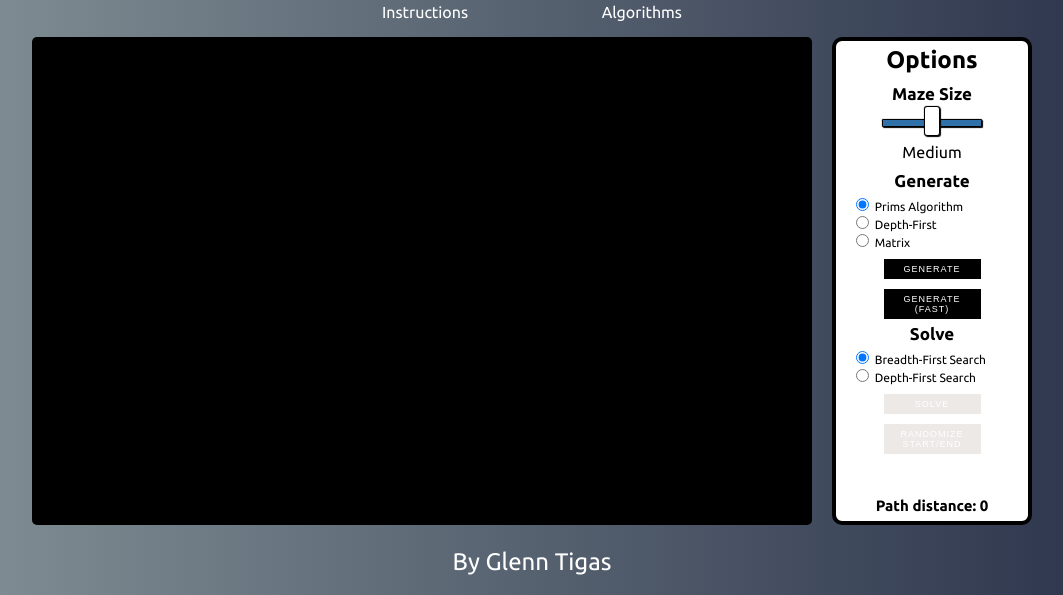
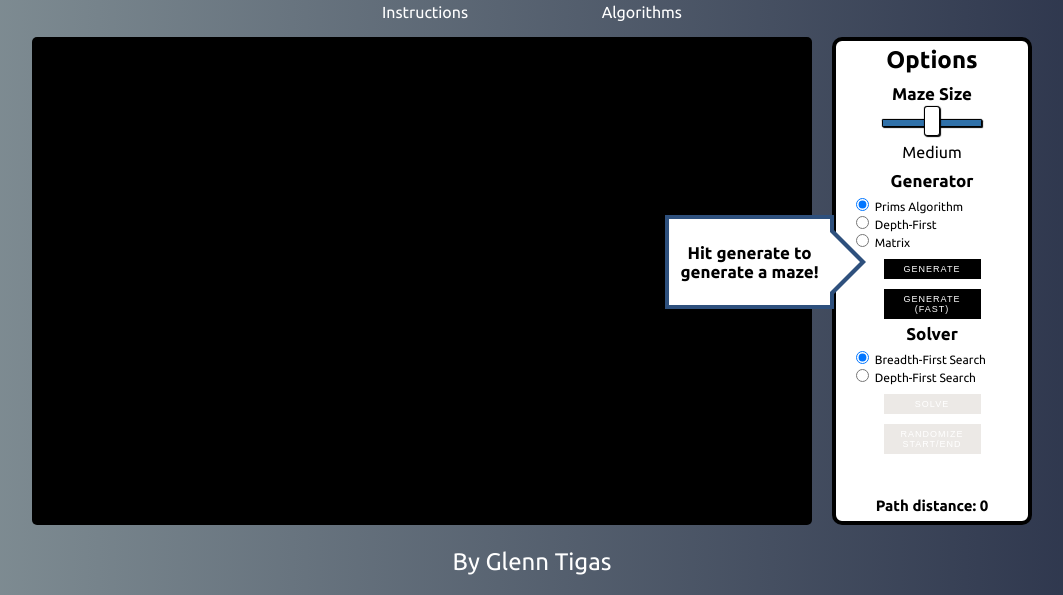
Before and after one commit to gtigas/maze-viz, a website: page index.html in a window 1280 px wide. Shown: the part 102-697 px from the top of the page, without its empty margins (108-1171 px from the left). Drawn offline with Linux system fonts and the light colour scheme.

Commit message:
add initial popup window

```diff
--- a/assets/styles/style.css
+++ b/assets/styles/style.css
@@ -88,6 +88,7 @@ p {
 }
 
 .menu {
+  position: relative;
   background: white;
   display: flex;
   flex-direction: column;
@@ -237,3 +238,58 @@ input[type=range]:focus::-ms-fill-lower {
 input[type=range]:focus::-ms-fill-upper {
   background: #367ebd;
 }
+
+.arrow-container {
+  position: absolute;
+  top: 174px;
+  left: -171px;
+}
+
+.arrow_box {
+	position: relative;
+	background: #ffffff;
+	border: 4px solid #2e507d;
+  width: 161px;
+  -webkit-animation: fadein 1s; /* Safari, Chrome and Opera > 12.1 */
+  -moz-animation: fadein 1s; /* Firefox < 16 */
+  -ms-animation: fadein 1s;
+  padding: 19px 0;
+}
+.arrow_box:after, .arrow_box:before {
+	left: 100%;
+	top: 50%;
+	border: solid transparent;
+	content: " ";
+	height: 0;
+	width: 0;
+	position: absolute;
+	pointer-events: none;
+}
+
+.arrow_box:after {
+	border-color: rgba(255, 255, 255, 0);
+	border-left-color: #ffffff;
+	border-width: 30px;
+	margin-top: -30px;
+}
+.arrow_box:before {
+	border-color: rgba(46, 80, 125, 0);
+	border-left-color: #2e507d;
+	border-width: 36px;
+	margin-top: -36px;
+}
+
+@keyframes fadein {
+  from { opacity: 0; }
+  to   { opacity: 1; }
+}
+
+@-moz-keyframes fadein {
+  from { opacity: 0; }
+  to   { opacity: 1; }
+}
+
+@-webkit-keyframes fadein {
+  from { opacity: 0; }
+  to   { opacity: 1; }
+}
--- a/bundle.js
+++ b/bundle.js
@@ -334,6 +334,7 @@ const DIRS = {
 const bindAll = ctx => {
   const maze = new __WEBPACK_IMPORTED_MODULE_0__maze__["a" /* default */](ctx, 'medium');
   $('#generate').click( ()=>{
+    $('.arrow-container').hide();
     disableButtons();
     const mazeSize = rangeText[$("#maze-size").val()].toLowerCase();
     maze.reset(mazeSize)
@@ -354,6 +355,7 @@ const bindAll = ctx => {
     generator.generate();
   })
   $('#generate-fast').click( ()=>{
+    $('.arrow-container').hide();
     disableButtons();
     const mazeSize = rangeText[$("#maze-size").val()].toLowerCase();
     maze.reset(mazeSize)
--- a/index.html
+++ b/index.html
@@ -25,7 +25,7 @@
         <h3>Maze Size</h3>
         <input type="range" id="maze-size" name="maze-size" min="1" max="3" step="1">
         <h4 id="range-text">Medium</h4>
-        <h3>Generate</h3>
+        <h3>Generator</h3>
         <div class='gen-options'>
           <label>
             <input type="radio" name="generator" value="prims" checked> Prims Algorithm
@@ -39,7 +39,7 @@
         </div>
         <button name="button" id='generate'>Generate</button>
         <button name="button" id='generate-fast'>Generate (fast)</button>
-        <h3>Solve</h3>
+        <h3>Solver</h3>
         <div class='gen-options'>
           <label>
             <input type="radio" name="solver" value="bfs" checked> Breadth-First Search
@@ -54,6 +54,11 @@
         <h5>Path distance:
           <strong id='path'>0</strong>
         </h5>
+        <div class="arrow-container">
+          <div class="arrow_box">
+            <h3>Hit generate to generate a maze!</h3>
+          </div>
+        </div>
       </div>
     </div>
     <p>By <a href="http://glenn.tig.as/">Glenn Tigas</a></p>
--- a/lib/binders.js
+++ b/lib/binders.js
@@ -9,6 +9,7 @@ import { resetPathDistance } from './util'
 export const bindAll = ctx => {
   const maze = new Maze(ctx, 'medium');
   $('#generate').click( ()=>{
+    $('.arrow-container').hide();
     disableButtons();
     const mazeSize = rangeText[$("#maze-size").val()].toLowerCase();
     maze.reset(mazeSize)
@@ -29,6 +30,7 @@ export const bindAll = ctx => {
     generator.generate();
   })
   $('#generate-fast').click( ()=>{
+    $('.arrow-container').hide();
     disableButtons();
     const mazeSize = rangeText[$("#maze-size").val()].toLowerCase();
     maze.reset(mazeSize)
```
Also changed, not shown: 1 other file.
